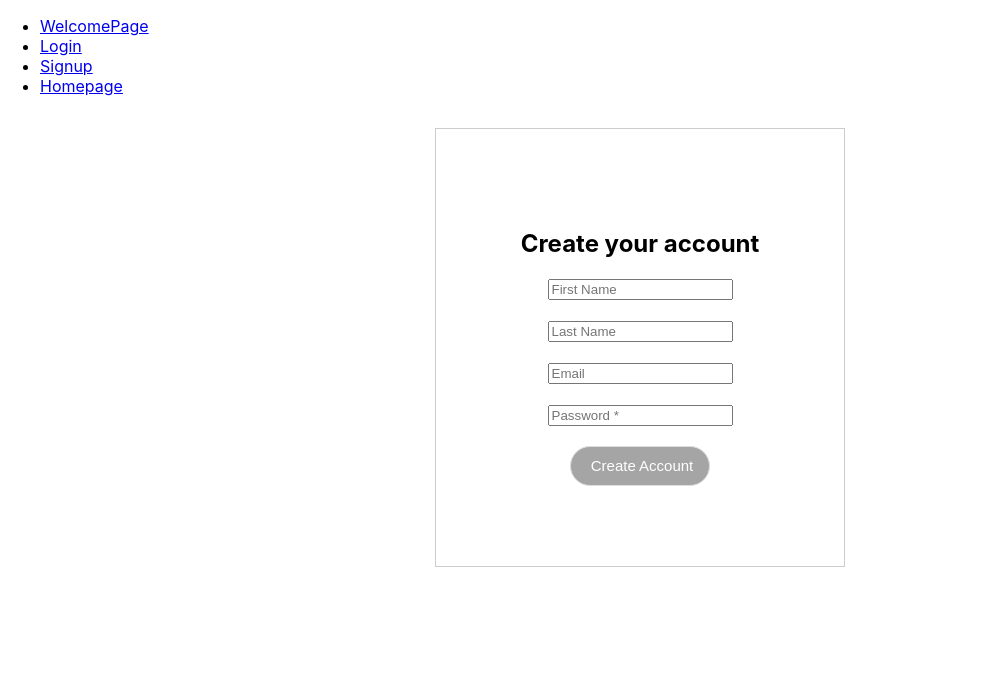
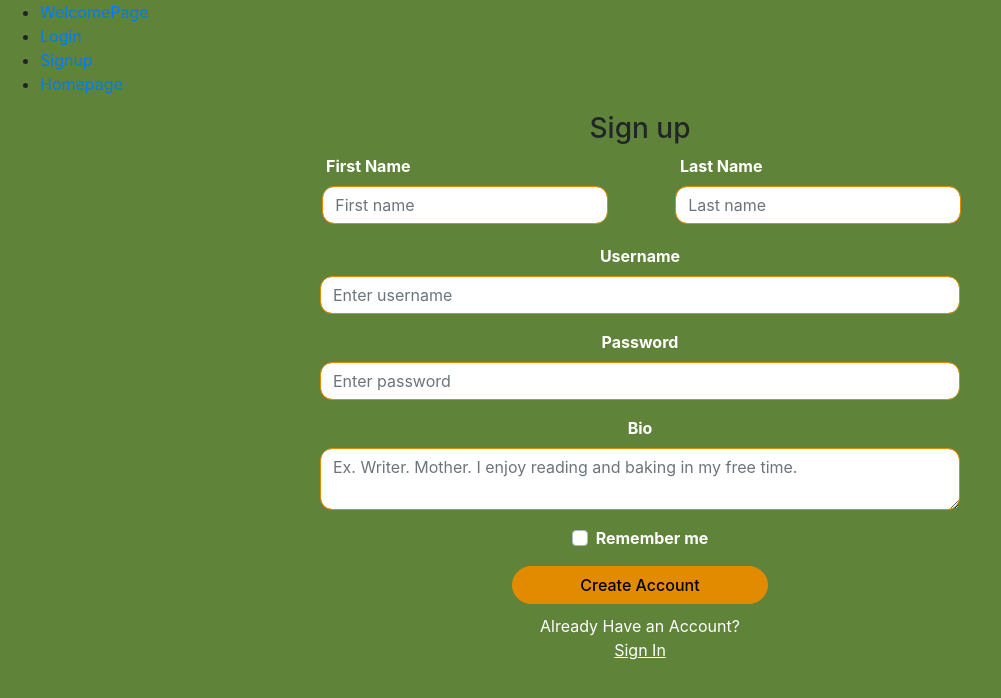
Before and after one commit to umpp101/Finale_Frontend, a React (Create React App) app: page /signup in a window 1280 px wide. Shown: the top 698 px of the page, without its empty margins (0-1001 px from the left). Built offline with nearby package versions, Linux system fonts and the light colour scheme.

Commit message:
Login and Sign officialized

```diff
--- a/src/App.css
+++ b/src/App.css
@@ -28,8 +28,73 @@
   color: #61dafb;
 }
 
+*{
+  background-color: #60833A;
+}
+label{
+  color: white;
+  font-weight: 700;
+}
 
+.firstnameLabel {
+  margin-left: 16%;
+}
 
+.lastnameLabel {
+margin-right: 76%;
+}
+
+.text-center {
+  text-align: center!important;
+  color: #fff;
+}
+
+.text-center a {
+  text-align: center!important;
+  color: #fff;
+  text-decoration:underline;
+}
+
+.form-control {
+  width: 50%;
+  border: 1.5px solid #e38b00;
+  border-radius: 0.75rem;
+}
+
+.customFirst.form-control {
+  margin-left: 46.5%;
+  width: 45%;
+}
+
+.customLast.form-control {
+  margin-right: 45.5%;
+  width: 45%;
+}
+
+.form-row {
+  margin-bottom: 20px;
+}
+
+.btn-primary-create-account {
+  color: black;
+  background-color: #e38b00 !important;
+  border-color: #e38b00 !important;
+  border-radius: 100rem !important;
+  width: 20%;
+  margin-left: 40%;
+  margin-bottom: 10px;
+  font-weight: 500
+}
+.btn-primary-login {
+  color: black;
+  background-color: #e38b00 !important;
+  border-color: #e38b00 !important;
+  border-radius: 100rem !important;
+  width: 9%;
+  margin-left: 46%;
+  margin-bottom: 10px;
+  font-weight: 500;
+}
 
 @keyframes App-logo-spin {
   from {
@@ -43,7 +108,7 @@
 
 /* arya added  */
 
-.Formlife {
+/* .Formlife {
   margin-left: 34%;
   background: #fff;
   border: 1px solid #ccc;
@@ -78,6 +143,6 @@
   .logincontainer  img {
     max-width: 80px;
   border-radius: 50%;
-  }
+  } */
 
   /* end */
--- a/src/App.js
+++ b/src/App.js
@@ -1,46 +1,60 @@
 import React, { Component } from "react";
-import logo from './logo.svg';
-import './App.css';
+import logo from "./logo.svg";
 // import Navbar from './components/Navbar'
-import Homepage from './components/Homepage';
-import Signup from './components/Signup';
-import Login from './components/Login';
-import Welcome from './components/Welcome';
-import { Route, Link, BrowserRouter as Router, withRouter,Switch, Redirect } from 'react-router-dom'
+import Homepage from "./components/Homepage";
+import Signup from "./components/Signup";
+import Login from "./components/Login";
+import Welcome from "./components/Welcome";
+import "../node_modules/bootstrap/dist/css/bootstrap.min.css";
+import "./App.css";
+import {
+  Route,
+  Link,
+  BrowserRouter as Router,
+  withRouter,
+  Switch,
+  Redirect
+} from "react-router-dom";
 
 class App extends Component {
-
   constructor() {
-    super()
+    super();
     this.state = {
       currentUser: {},
       allUsers: [],
       currentUserPosts: []
-    }
+    };
   }
 
   // ***********************************************************************************
-handleLoginSubmit = async(event,loginState) =>{
+  handleLoginSubmit = async (event, loginState) => {
     event.preventDefault();
-  console.log(loginState)
-  const fetchUrl = ("http://localhost:3000/login")
+    console.log(loginState);
+    const fetchUrl = "http://localhost:3000/login";
     const settings = {
       method: "POST",
       headers: {
-      'Content-Type': 'application/json',
-      'Accept': "application/json"
+        "Content-Type": "application/json",
+        Accept: "application/json"
       },
-    body:
-    JSON.stringify({auth:{
+      body: JSON.stringify({
+        auth: {
           // this is the strong params required in my auth controller, to hit my auth #create
           user_name: loginState.user_name,
           password: loginState.password
-    }})
         }
+      })
+    };
     const response = await fetch(fetchUrl, settings);
     const postData = await response.json();
-  localStorage.setItem("token", postData.jwt)
-  this.setState({
+      if (!!postData.error === true) return null
+      console.log(postData.error)
+  //  we go thru the post data keys and check if the error key is present,
+  //  if so... we give them an error messages about username/password being invalid.
+      localStorage.setItem("token", postData.jwt);
+      console.log(postData)
+      this.setState(
+        {
           currentUser: {
             id: postData.user.data.id,
             ...postData.user.data.attributes
@@ -49,8 +63,9 @@ handleLoginSubmit = async(event,loginState) =>{
         },
         // () => this.fetchUsers(),
         // () => this.fetchCurrentUserPosts(),
-  ()=> this.props.history.push("/homepage")
-  )
+        () => this.props.history.push("/homepage")
+      );
+    // }
   };
   // ***********************************************************************************
 
@@ -62,7 +77,6 @@ handleLoginSubmit = async(event,loginState) =>{
   // })
   // }
 
-
   // fetchCurrentUserPosts = async() => {
   //   const response = await fetch(`http://localhost:3000/users/${this.state.currentUser.id}/posts`)
   //   const apiData = await response.json();
@@ -71,6 +85,40 @@ handleLoginSubmit = async(event,loginState) =>{
   //     currentUserPosts: {...apiData.posts}
   //   })
   //   }
+
+  // ***********************************************************************************
+
+  handleSignupSubmit = async (event, SignupState) => {
+    event.preventDefault();
+    const fetchUrl = "http://localhost:3000/signup";
+    const settings = {
+      method: "POST",
+      headers: {
+        "Content-Type": "application/json",
+        Accept: "application/json"
+      },
+      body: JSON.stringify({
+        user: SignupState
+      })
+    };
+    const response = await fetch(fetchUrl, settings);
+    const postData = await response.json();
+    if (!!postData.error === true) return null
+      console.log(postData.error)
+    localStorage.setItem("token", postData.jwt);
+    this.setState(
+      {
+        currentUser: {
+          id: postData.user.data.id,
+          ...postData.user.data.attributes
+        }
+      },
+      // () => this.fetchUsers(),
+      // () => this.fetchCurrentUserPosts(),
+      () => this.props.history.push("/homepage")
+    );
+  };
+
 
   render() {
     return (
@@ -94,33 +142,48 @@ handleLoginSubmit = async(event,loginState) =>{
           </nav>
           <Switch>
             {/* # Im allowing these pages: (welcome, login and signup) to be accessed whether logged in or not */}
-                <Route exact path="/welcome" render={props => (
-                  <Welcome {...props}/> )}/>
-
-                <Route exact path="/login" render={props => (
-                  <Login {...props} handleLoginSubmit={this.handleLoginSubmit} /> )}/>
-
-                <Route exact path="/signup" render={props => (
-                  <Signup {...props}/> )}/>
+            <Route
+              exact
+              path="/welcome"
+              render={props => <Welcome {...props} />}
+            />
+            <Route
+              exact
+              path="/login"
+              render={props => (
+                <Login {...props} handleLoginSubmit={this.handleLoginSubmit} />
+              )}
+            />
+            <Route
+              exact
+              path="/signup"
+              render={props => (
+                <Signup
+                  {...props}
+                  handleSignupSubmit={this.handleSignupSubmit}
+                />
+              )}
+            />{" "}
+            )}/>
             {/* this logic checks if the keys in the object of current user has any value or not, if it does then that means.. */}
             {/* someone is logged in and can access the homepage if not i then redirect them to login page! */}
-              { Object.keys(this.state.currentUser).length !== 0 ?
-
-                <Route exact path="/homepage" render={props => (
-                  <Homepage {...props}/> )}/>
-
-                  : <Redirect to="/login"/>
-              }
+            {Object.keys(this.state.currentUser).length !== 0 ? (
+              <Route
+                exact
+                path="/homepage"
+                render={props => <Homepage {...props} />}
+              />
+            ) : (
+              <Redirect to="/login" />
+            )}
           </Switch>
         </div>
-
       </Router>
-        )
+    );
   }
 }
 
-export default withRouter(App)
-
+export default withRouter(App);
 
 // in order to get history, to push, i added withRouter as an import and then i also added it in index.js
 // i then wrap app at the last row by the export with withRouter too!
--- /dev/null
+++ b/src/components/Genders.js
@@ -0,0 +1,7 @@
+
+export const genders = [
+    {"name":"Male"},
+    {"name":"Female"},
+    {"name":"Binary"},
+    {"name":"Non-binary"}
+    ]
--- a/src/components/Login.js
+++ b/src/components/Login.js
@@ -1,7 +1,7 @@
-import React, { Component } from "react";
-import { Form, Button } from "react-bootstrap";
-export default class Login extends Component {
-  constructor() {
+import React, { Component } from 'react'
+
+export class Login extends Component {
+    constructor() {
     super();
     this.state = {
       user_name: "",
@@ -17,30 +17,82 @@ export default class Login extends Component {
   }
   render() {
     return (
-      <div class="logincontainer">
-      <div class="Formlife" align="center">
+        <form onSubmit={(e) => {this.props.handleLoginSubmit(e, this.state)}}>
+            <h3 align="center">Sign In</h3>
 
-        <img src="https://creai-grand-est.fr/bundles/admin/images/user-empty-avatar.png"/>
-        <Form onSubmit={(e) => {this.props.handleLoginSubmit(e, this.state) }}>
-                    <h2>Login</h2>
-        <Form.Group controlId="formBasic">
-          <Form.Control type='text' name="user_name" placeholder="Username" onChange={(e) => this.handleChange (e)} value={this.state.user_name}/>
+            <div className="form-group" align="center">
+                <label>Username</label>
+                  <input name="user_name" className="form-control" placeholder="Enter username"
+                       onChange={(e) => this.handleChange (e)} value={this.state.user_name}/>
+            </div>
 
-        </Form.Group>
-        <br></br>
+            <div className="form-group" align="center">
+                <label>Password</label>
+                  <input name="password" className="form-control" placeholder="Enter password"
+                       onChange={(e) => this.handleChange (e)} value={this.state.password}/>
+            </div>
 
-        <Form.Group controlId="formBasic">
-          <Form.Control type='password' name="password" placeholder="Password" onChange={(e) => this.handleChange(e)} value={this.state.password}/>
-        </Form.Group>
-        <br></br>
-        <Button variant="primary-submit" type="submit">
-          Sign Up
-        </Button>
-      <br></br><br></br>
-      <u>Sign Up</u>
-      </Form>
-      </div>
-      </div>
+            <div className="form-group" align="center">
+                <div className="custom-control custom-checkbox">
+                    <input type="checkbox" className="custom-control-input" id="customCheck1" />
+                    <label className="custom-control-label" htmlFor="customCheck1">Remember me</label>
+                </div>
+            </div>
+
+            <button type="submit" className="btn btn-primary-login">Sign In</button>
+            <p className="forgot-password text-center">
+                <a href="/signup">Sign Up</a>
+            </p>
+        </form>
     );
   }
 }
+
+export default Login
+
+// import React, { Component } from "react";
+// import { Form, Button } from "react-bootstrap";
+// export default class Login extends Component {
+//   constructor() {
+//     super();
+//     this.state = {
+//       user_name: "",
+//       password: ""
+//     };
+//   }
+
+//   handleChange = (e) => {
+//       console.log(e.target.value)
+//     this.setState({
+//       [e.target.name]: e.target.value
+//     })
+//   }
+//   render() {
+//     return (
+//       <div class="logincontainer">
+//       <div class="Formlife" align="center">
+
+//         <img src="https://creai-grand-est.fr/bundles/admin/images/user-empty-avatar.png"/>
+//         <Form onSubmit={(e) => {this.props.handleLoginSubmit(e, this.state) }}>
+//                     <h2>Login</h2>
+//         <Form.Group controlId="formBasic">
+//           <Form.Control type='text' name="user_name" placeholder="Username" onChange={(e) => this.handleChange (e)} value={this.state.user_name}/>
+
+//         </Form.Group>
+//         <br></br>
+
+//         <Form.Group controlId="formBasic">
+//           <Form.Control type='password' name="password" placeholder="Password" onChange={(e) => this.handleChange(e)} value={this.state.password}/>
+//         </Form.Group>
+//         <br></br>
+//         <Button variant="primary-submit" type="submit">
+//           Sign Up
+//         </Button>
+//       <br></br><br></br>
+//       <u>Sign Up</u>
+//       </Form>
+//       </div>
+//       </div>
+//     );
+//   }
+// }
--- a/src/components/Signup.js
+++ b/src/components/Signup.js
@@ -1,57 +1,111 @@
-import React, { Component } from "react";
-import { Form, Button } from "react-bootstrap";
-export default class Login extends Component {
+
+import React, { Component } from 'react'
+import { Form, Col } from "react-bootstrap";
+import { genders } from './Genders'
+
+class Signup extends Component {
     constructor() {
         super();
         this.state = {
+            user_name: "",
+            password: "",
             first_name: "",
             last_name: "",
-      email: "",
-      password: ""
+            bio: ""
         };
     }
 
     handleChange = (e) => {
-    //   console.log(e.target.value)
+        console.log(e.target.value)
         this.setState({
             [e.target.name]: e.target.value
         })
     }
+
+
     render() {
+
         return (
-      <div class="logincontainer">
-        <div class="Formlife" align="center">
-        <Form onSubmit={(e) => {this.props.handleSignupSubmit(e, this.state) }}>
-                    <h2>Create your account</h2>
-      <div class="signupstuff">
-        <Form.Group controlId="formBasicFirstName">
-          <Form.Control type='text' name="first_name" placeholder="First Name" onChange={(e) => this.handleChange (e)} value={this.state.first_name}/>
+          <form
+            onSubmit={e => {
+              this.props.handleSignupSubmit(e, this.state);
+            }}
+          >
+            <h3 align="center">Sign up</h3>
 
+            <Form>
+              <Form.Row>
+                <Col align="center">
+                <label className="firstnameLabel">First Name</label>
+                  <Form.Control className="customFirst" name="first_name" placeholder="First name"
+                  onChange={(e) => this.handleChange(e)} value={this.state.first_name}/>
+                </Col>
+                <Col align="center">
+                <label className="lastnameLabel">Last Name</label>
+                  <Form.Control name="last_name" className="customLast" placeholder="Last name"
+                  onChange={(e) => this.handleChange(e)} value={this.state.last_name}/>
+                </Col>
+              </Form.Row>
+            </Form>
+
+            <div className="form-group" align="center">
+              <label align="left">Username</label>
+              <input
+                name="user_name"
+                className="form-control"
+                placeholder="Enter username"
+                onChange={e => this.handleChange(e)}
+                value={this.state.user_name}
+              />
+            </div>
+
+            <div className="form-group" align="center">
+              <label>Password</label>
+              <input
+                name="password"
+                className="form-control"
+                placeholder="Enter password"
+                onChange={e => this.handleChange(e)}
+                value={this.state.password}
+              />
+            </div>
+
+            <Form.Group controlId="exampleForm.ControlTextarea1" align="center">
+              <Form.Label>Bio</Form.Label>
+              <Form.Control
+                as="textarea"
+                rows="2"
+                name="bio"
+                className="form-control"
+                placeholder="Ex. Writer. Mother. I enjoy reading and baking in my free time."
+                onChange={e => this.handleChange(e)}
+                value={this.state.bio}
+              />
             </Form.Group>
 
-        <br/>
-        <Form.Group controlId="formBasicLastName">
-          <Form.Control type='text' name="last_name" placeholder="Last Name" onChange={(e) => this.handleChange (e)} value={this.state.last_name}/>
-
-        </Form.Group>
-        </div>
-    <br/>
-        <Form.Group controlId="formBasicEmail">
-          <Form.Control type='text' name="username" placeholder="Email" onChange={(e) => this.handleChange (e)} value={this.state.email}/>
-
-        </Form.Group>
-        <br></br>
-
-        <Form.Group controlId="formBasicPassword">
-          <Form.Control type='password' name="password" placeholder="Password *" onChange={(e) => this.handleChange(e)} value={this.state.password}/>
-        </Form.Group>
-        <br/>
-
-        <Button variant="primary-submit" type="submit">
-          Create Account
-        </Button>
-      </Form>
+            <div className="form-group" align="center">
+              <div className="custom-control custom-checkbox">
+                <input
+                  type="checkbox"
+                  className="custom-control-input"
+                  id="customCheck1"
+                />
+                <label className="custom-control-label" htmlFor="customCheck1">
+                  Remember me
+                </label>
               </div>
             </div>
-    )
-  }}
+
+            <button type="submit" className="btn btn-primary-create-account" align="center">
+              Create Account
+            </button>
+            <p className="forgot-password text-center">
+              Already Have an Account?<br></br>
+              <a href="/login">Sign In</a>
+            </p>
+          </form>
+        );
+    }
+}
+
+export default Signup
```
Lines whose indentation alone changed are shown as unchanged.
